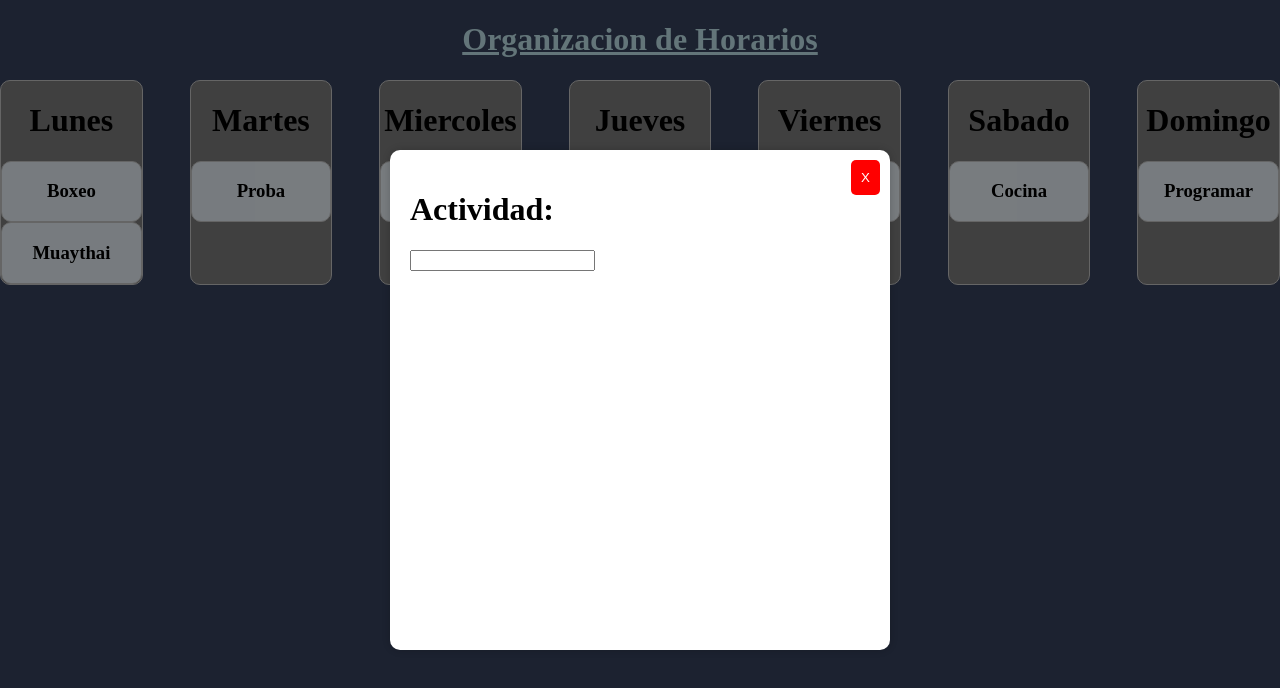
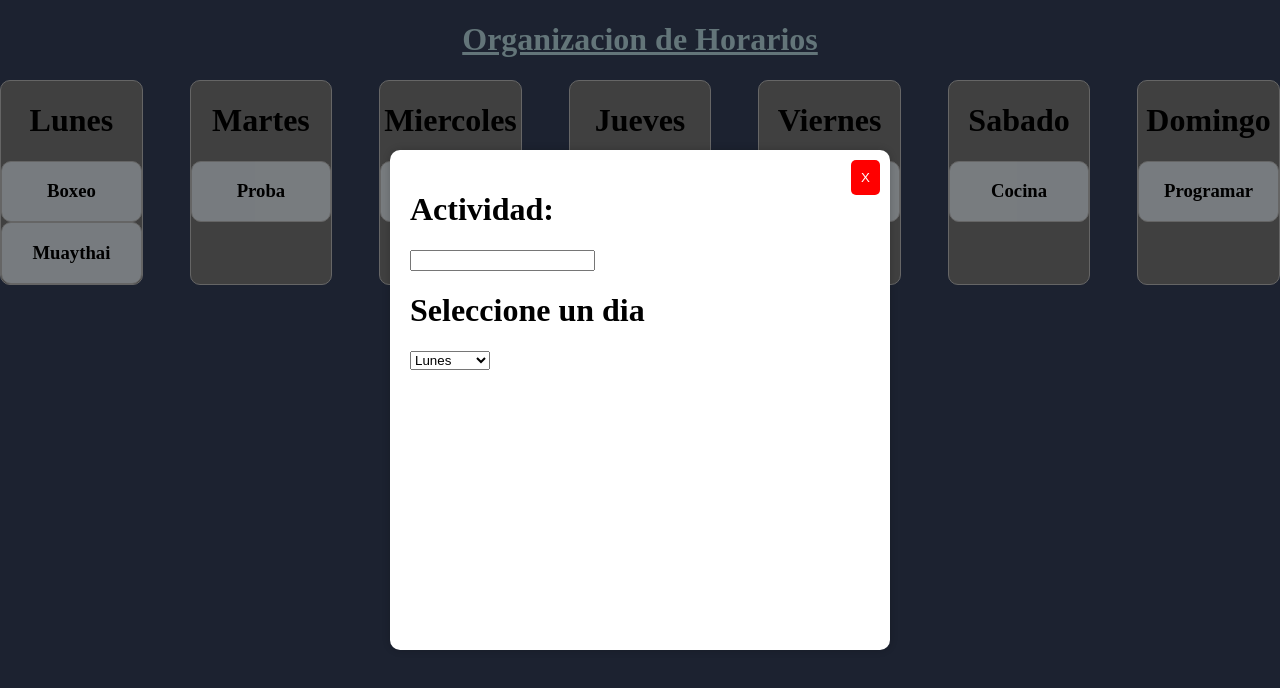
Before and after one commit to matulibe/organizador-horarios, a React (Create React App) app: page / in a window 1280 px wide. Both pictures are taken after a click on the button "Crear". Shown: the top 688 px of the page. Built offline with nearby package versions, Linux system fonts and the light colour scheme.

Commit message:
Agrego selector de dias al crear, comienzo a implementar horarios

```diff
--- a/src/components/DropdownMenu.css
+++ b/src/components/DropdownMenu.css
@@ -0,0 +1,3 @@
+.dropdown{
+    margin-top: 10px;
+}
--- a/src/components/DropdownMenu.js
+++ b/src/components/DropdownMenu.js
@@ -0,0 +1,20 @@
+import React, { useState } from 'react'
+import './DropdownMenu.css'
+import { dias } from './DataActividades';
+
+function DropdownMenu() {
+    return (
+        <div className='dropdown-menu'>
+            <h1>Seleccione un dia</h1>
+            <select>
+                {dias.map((dia) => (
+                    <option value={dia}>
+                        {dia}
+                    </option>
+                ))}
+            </select>
+        </div>
+    );
+}
+
+export default DropdownMenu;
--- a/src/components/PopupCrear.js
+++ b/src/components/PopupCrear.js
@@ -1,5 +1,6 @@
 import React, { useState } from 'react'
 import './PopupCrear.css'
+import DropdownMenu from './DropdownMenu.js'
 
 function PopupCrear(props){
     const [nombre, setNombre]=useState('');
@@ -10,6 +11,7 @@ function PopupCrear(props){
                 <div className='seteoActividad'>
                     <h1>Actividad:</h1>
                     <input type='text' value={nombre} onChange={(e) => setNombre(e.target.nombre)} />
+                    <DropdownMenu />
                 </div>
             </div>
         </div>
```
Also changed, not shown: src/components/SelectorHorarios.css (added), src/components/SelectorHorarios.js (added).
